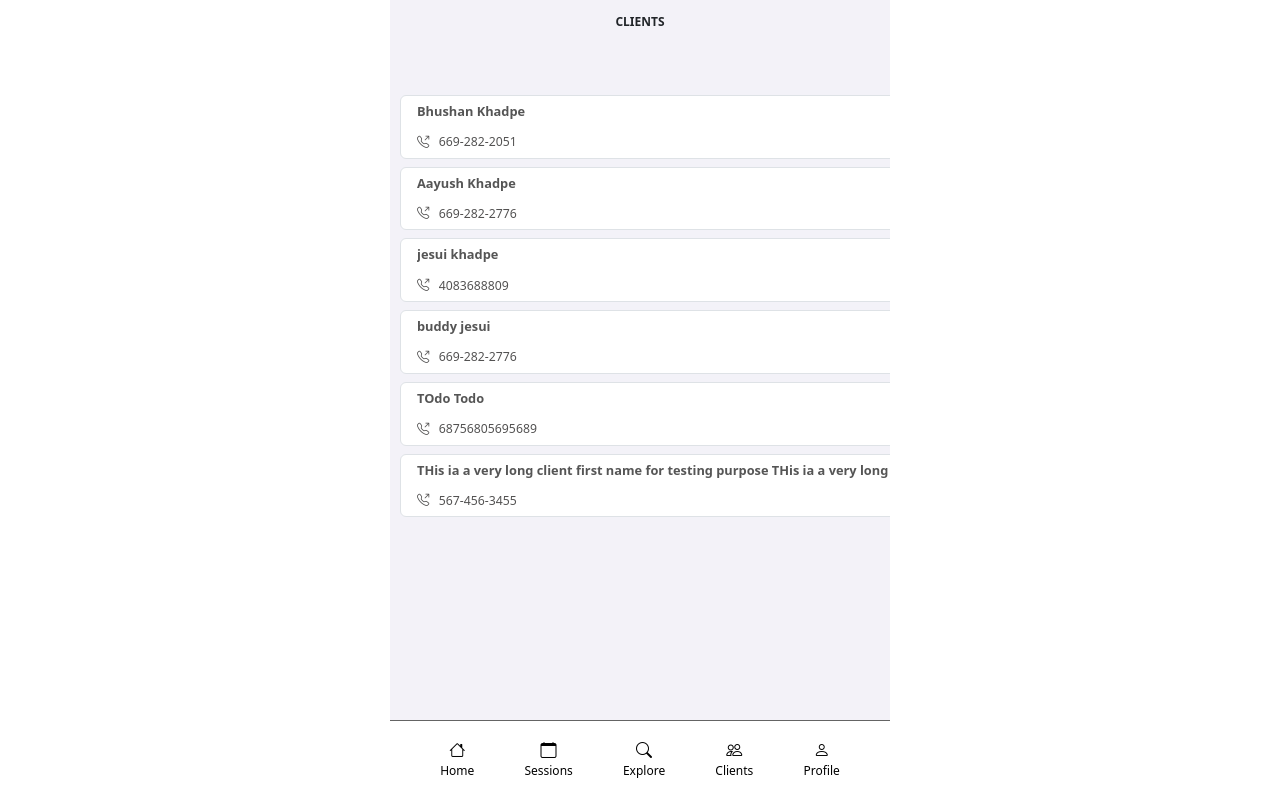
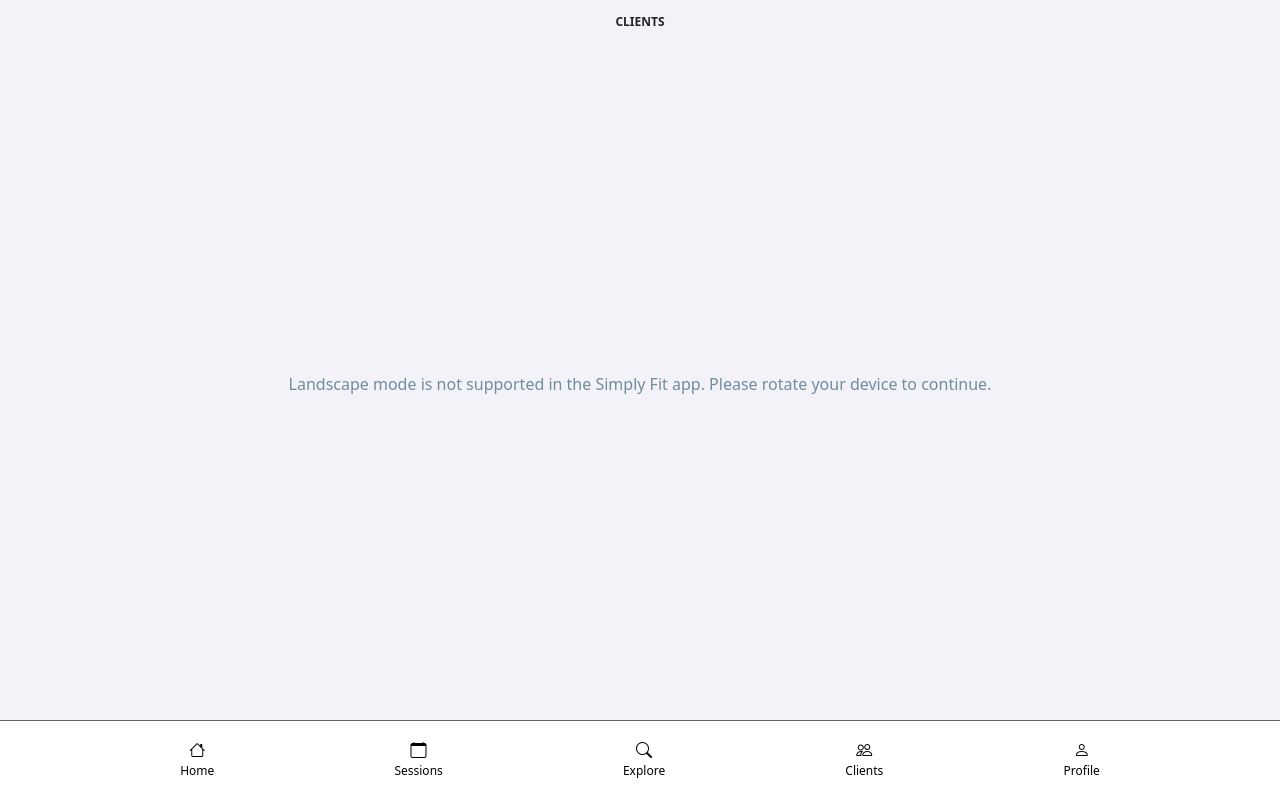
Before and after one commit to aayushkhadpe/fitnessApp, a Django app: page /fitnessApp/clients in a window 1280 px wide. Run offline with Django 5.2, Linux system fonts and the light colour scheme; a user stored in the database is signed in; data comes from the database, SQL or seed files in the repository; both versions use the stored data as it was after the commit; tables that the repository leaves empty hold one stand-in row (values such as "Sample post"); some libraries are stand-ins or nearby versions.

Commit message:
fixed landscape mode to show not supported

```diff
--- a/fitnessApp/forms.py
+++ b/fitnessApp/forms.py
@@ -20,9 +20,9 @@ class ClientCreateForm(forms.ModelForm):
         model = FitnessAppPerson
         fields = ("first_name", "last_name", "phone_number", "email",)
 
-    first_name = forms.CharField(label='First Name', max_length=100, required=True)
+    first_name = forms.CharField(label='First Name', max_length=50, required=True)
     last_name = forms.CharField(label='Last Name', max_length=100, required=False)
-    phone_number = forms.CharField(label='Phone Number', max_length=50, required=True)
+    phone_number = forms.CharField(label='Phone Number', max_length=20, required=True)
     email = forms.EmailField(label='Email', max_length=100, required=False)
 
     def save(self, commit=True):
@@ -51,9 +51,9 @@ class FitnessAppPersonUpdateForm(forms.ModelForm):
         model = FitnessAppPerson
         fields = ("first_name", "last_name", "phone_number", "email")
 
-    first_name = forms.CharField(label='First Name', max_length=100, required=True)
+    first_name = forms.CharField(label='First Name', max_length=50, required=True)
     last_name = forms.CharField(label='Last Name', max_length=100, required=False)
-    phone_number = forms.CharField(label='Phone Number', max_length=50, required=True)
+    phone_number = forms.CharField(label='Phone Number', max_length=20, required=True)
     email = forms.EmailField(label='Email', max_length=100, required=False)
 
 class WorkoutSessionRescheduleForm(forms.ModelForm):
--- a/fitnessApp/models/fitnessAppUser_models.py
+++ b/fitnessApp/models/fitnessAppUser_models.py
@@ -4,8 +4,8 @@ from django.contrib.auth.models import AbstractUser
 from fitnessApp.choices import *
 
 class FitnessAppPerson(models.Model):
-    first_name = models.CharField(max_length=500, null=False, blank=False)
-    last_name = models.CharField(max_length=500, blank=True)
+    first_name = models.CharField(max_length=50, null=False, blank=False)
+    last_name = models.CharField(max_length=100, blank=True)
     coach_flag = models.BooleanField(default=False)
     coach = models.ForeignKey('self', on_delete=models.SET_NULL, null=True)
     email = models.EmailField(max_length=100, null=True, blank=True)
--- a/fitnessApp/static/fitnessApp/css/main.css
+++ b/fitnessApp/static/fitnessApp/css/main.css
@@ -70,7 +70,7 @@ body {
 .page {
   display: grid;
   height: 100%;
-  max-width: 500px;
+  max-width: 100%;
   margin: auto;
   grid-template-rows: 3rem 1fr 5rem;
   grid-template-columns: 100%;
@@ -80,7 +80,7 @@ body {
 .page-no-footer {
   display: grid;
   height: 100%;
-  max-width: 500px;
+  max-width: 100%;
   margin: auto;
   grid-template-rows: 3rem 1fr 5rem 0.5rem;
   grid-template-columns: 100%;
@@ -100,6 +100,26 @@ body {
   scrollbar-width: none;
   background-color: rgb(243, 242, 248);
   padding: 10px;
+}
+
+@media (min-width: 576px) and (orientation: landscape) {
+  .mainbody-portrait, .mainbody-no-footer-portrait {
+    display: none;
+  }
+
+  .mainbody-landscape, .mainbody-no-footer-landscape {
+    display: block;
+  }
+}
+
+@media (orientation: portrait) or ((max-width: 576px) and (orientation: landscape)) {
+  .mainbody-portrait, .mainbody-no-footer-portrait {
+    display: block;
+  }
+
+  .mainbody-landscape, .mainbody-no-footer-landscape {
+    display: none;
+  }
 }
 
 .mainbody-no-footer {
@@ -161,7 +181,7 @@ body {
   height: 1.25rem;
   padding-left: 0.25rem;
   line-height: 1.25rem;
-  color: var(--fitnessapp-color-palette-header)
+  color: var(--fitnessapp-color-palette-header);
 }
 
 .workout-circuit-heading {
--- a/templates/base/base.html
+++ b/templates/base/base.html
@@ -30,7 +30,16 @@
     </div>
 
     <div id="id-mainbody" class="mainbody">
+        <div class="mainbody-portrait">
         {% block content %}{% endblock %}
+        </div>
+        <div class="mainbody-landscape">
+            <div class="row h-100 text-center align-items-center">
+                <div class="col">
+                    <span class="fitnessapp-text-color-content">Landscape mode is not supported in the Simply Fit app. Please rotate your device to continue.</span>
+                </div>
+            </div>
+        </div>
     </div>
 
     <div class="footer">
```
Also changed, not shown: templates/base/base_no_footer.html (+10 -1 lines), db.sqlite3, fitnessApp/migrations/0028_alter_fitnessappperson_first_name_and_more.py (added).
